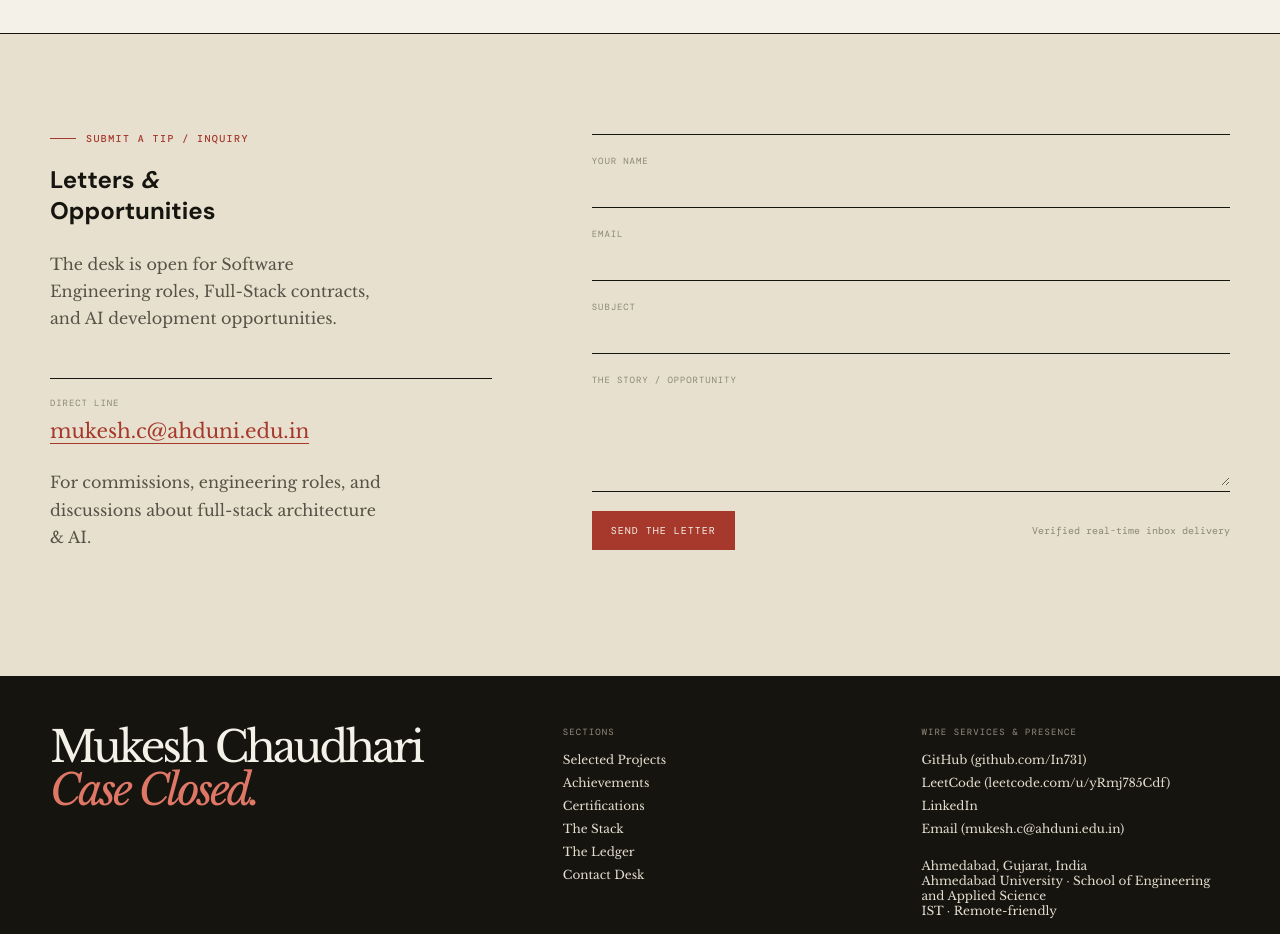
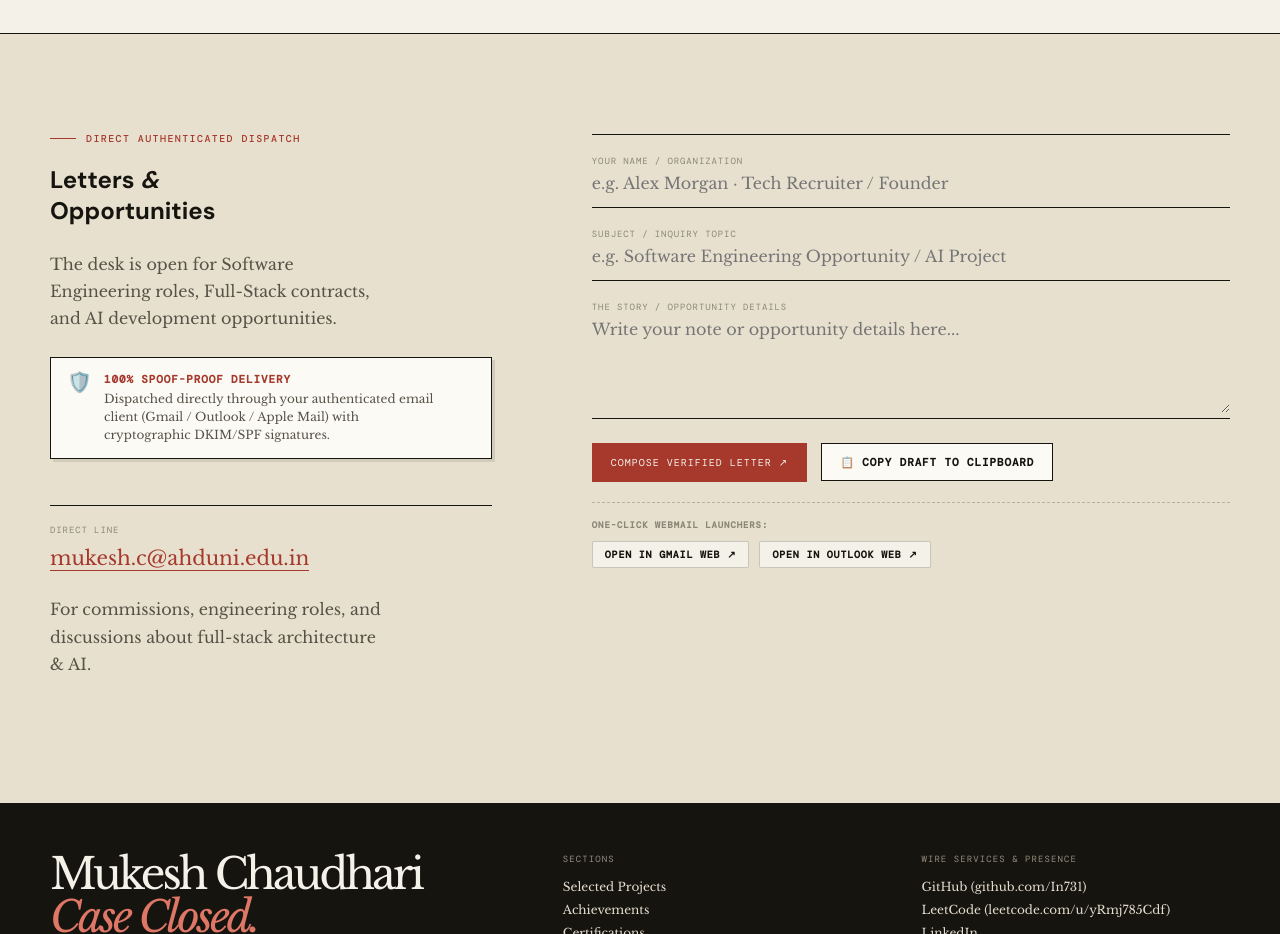
Before and after one commit to In731/Mukesh, a React (Vite) app: page / in a window 1280 px wide. Shown: the part 7620-8554 px from the top of the page. Built offline with nearby package versions, Linux system fonts and the light colour scheme.

Commit message:
feat:Direct Authenticated Mailto Dispatch

```diff
--- a/src/App.tsx
+++ b/src/App.tsx
@@ -488,48 +488,14 @@ function Ledger() {
   );
 }
 
-const DISPOSABLE_EMAIL_DOMAINS = new Set([
-  'mailinator.com', 'tempmail.com', '10minutemail.com', 'guerrillamail.com',
-  'trashmail.com', 'yopmail.com', 'sharklasers.com', 'getnada.com',
-  'dispostable.com', 'fakemailgenerator.com', 'burnermail.io', 'crazymailing.com',
-  'throwawaymail.com', 'temp-mail.org', '10mail.org', 'generator.email',
-  'inboxbear.com', 'mytemp.email', 'trashmail.net', 'dropmail.me',
-  'mohmal.com', 'emailondeck.com', 'fakeinbox.com', 'trashmail.de',
-  'tempmail.net', 'maildrop.cc', 'getairmail.com', 'binkmail.com',
-  'safetymail.info', 'spam4.me', 'tempmailaddress.com'
-]);
-
-function isValidEmailFormat(email: string): boolean {
-  const emailRegex = /^[a-zA-Z0-9._%+-]+@[a-zA-Z0-9.-]+\.[a-zA-Z]{2,}$/;
-  if (!emailRegex.test(email.trim())) return false;
-
-  const domain = email.split('@')[1]?.toLowerCase().trim();
-  if (!domain || !domain.includes('.')) return false;
-
-  // Reject single letter domain names like a@b.c or test@test
-  const parts = domain.split('.');
-  if (parts.some((p) => p.length < 2)) return false;
-
-  return true;
-}
-
-function isDisposableEmail(email: string): boolean {
-  const domain = email.split('@')[1]?.toLowerCase().trim();
-  if (!domain) return false;
-  return DISPOSABLE_EMAIL_DOMAINS.has(domain);
-}
-
 function Contact() {
   const { personal } = portfolioData;
-  const [status, setStatus] = useState<'idle' | 'submitting' | 'success' | 'error'>('idle');
-  const [emailError, setEmailError] = useState<string>('');
   const [formData, setFormData] = useState({
     name: '',
-    email: '',
     subject: '',
     story: '',
-    honeypot: '', // anti-bot field
   });
+  const [copied, setCopied] = useState(false);
 
   const handleChange = (e: React.ChangeEvent<HTMLInputElement | HTMLTextAreaElement>) => {
     const { name, value } = e.target;
@@ -537,78 +503,65 @@ function Contact() {
       ...prev,
       [name]: value,
     }));
-
-    if (name === 'email') {
-      if (!value) {
-        setEmailError('');
-      } else if (!isValidEmailFormat(value)) {
-        setEmailError('Please enter a complete and valid email address (e.g. name@domain.com).');
-      } else if (isDisposableEmail(value)) {
-        setEmailError('Disposable / temporary emails are not accepted. Please use your real work or personal email.');
-      } else {
-        setEmailError('');
-      }
-    }
   };
 
-  const submit = async (event: FormEvent<HTMLFormElement>) => {
-    event.preventDefault();
+  const getSubjectText = () => {
+    if (formData.subject.trim()) {
+      return formData.name.trim()
+        ? `[Opportunity] ${formData.subject.trim()} — ${formData.name.trim()}`
+        : `[Opportunity] ${formData.subject.trim()}`;
+    }
+    return formData.name.trim()
+      ? `[Opportunity Inquiry] from ${formData.name.trim()}`
+      : `[Software Development Inquiry] for Mukesh Chaudhari`;
+  };
 
-    // 1. Check anti-bot honeypot
-    if (formData.honeypot) {
-      // Silently pretend success for bots
-      setStatus('success');
-      return;
+  const getBodyText = () => {
+    const lines = [];
+    if (formData.name.trim()) lines.push(`From: ${formData.name.trim()}`);
+    if (formData.subject.trim()) lines.push(`Inquiry: ${formData.subject.trim()}`);
+    if (lines.length > 0) lines.push('');
+    if (formData.story.trim()) {
+      lines.push(formData.story.trim());
+    } else {
+      lines.push('Hi Mukesh,\n\nI reviewed your portfolio and would like to discuss an engineering opportunity with you.\n\nBest regards,');
     }
+    lines.push('\n---\nSent via verified direct dispatch to mukesh.c@ahduni.edu.in');
+    return lines.join('\n');
+  };
 
-    // 2. Validate email authenticity
-    if (!isValidEmailFormat(formData.email)) {
-      setEmailError('Please enter a complete, valid email format.');
-      return;
-    }
+  const mailtoUrl = `mailto:${personal.email}?subject=${encodeURIComponent(getSubjectText())}&body=${encodeURIComponent(getBodyText())}`;
+  const gmailUrl = `https://mail.google.com/mail/?view=cm&fs=1&to=${personal.email}&su=${encodeURIComponent(getSubjectText())}&body=${encodeURIComponent(getBodyText())}`;
+  const outlookUrl = `https://outlook.live.com/mail/0/deeplink/compose?to=${personal.email}&subject=${encodeURIComponent(getSubjectText())}&body=${encodeURIComponent(getBodyText())}`;
 
-    if (isDisposableEmail(formData.email)) {
-      setEmailError('Temporary/disposable emails are blocked. Please provide a real email address.');
-      return;
-    }
+  const copyToClipboard = () => {
+    const fullText = `To: ${personal.email}\nSubject: ${getSubjectText()}\n\n${getBodyText()}`;
+    navigator.clipboard.writeText(fullText);
+    setCopied(true);
+    setTimeout(() => setCopied(false), 2500);
+  };
 
-    setStatus('submitting');
-    setEmailError('');
-
-    try {
-      const response = await fetch(`https://formsubmit.co/ajax/${personal.email}`, {
-        method: 'POST',
-        headers: {
-          'Content-Type': 'application/json',
-          Accept: 'application/json',
-        },
-        body: JSON.stringify({
-          name: formData.name,
-          email: formData.email,
-          _subject: `[Portfolio Inquiry] ${formData.subject}`,
-          message: formData.story,
-          _template: 'table',
-        }),
-      });
-
-      if (response.ok) {
-        setStatus('success');
-        setFormData({ name: '', email: '', subject: '', story: '', honeypot: '' });
-      } else {
-        setStatus('error');
-      }
-    } catch {
-      setStatus('error');
-    }
+  const handleNativeSubmit = (e: FormEvent<HTMLFormElement>) => {
+    e.preventDefault();
+    window.location.href = mailtoUrl;
   };
 
   return (
     <section className="contact" id="contact">
       <div className="container contact-grid">
         <div className="contact-intro">
-          <div className="eyebrow">Submit a Tip / Inquiry</div>
+          <div className="eyebrow">Direct Authenticated Dispatch</div>
           <h2>Letters <em>&amp;</em><br />Opportunities</h2>
           <p>The desk is open for Software Engineering roles, Full-Stack contracts, and AI development opportunities.</p>
+
+          <div className="auth-dispatch-badge">
+            <div className="auth-badge-icon">🛡️</div>
+            <div>
+              <strong>100% Spoof-Proof Delivery</strong>
+              <p>Dispatched directly through your authenticated email client (Gmail / Outlook / Apple Mail) with cryptographic DKIM/SPF signatures.</p>
+            </div>
+          </div>
+
           <div className="direct-line">
             <label>Direct line</label>
             <a href={`mailto:${personal.email}`} data-testid="link-direct-email">
@@ -617,95 +570,80 @@ function Contact() {
             <p>For commissions, engineering roles, and discussions about full-stack architecture &amp; AI.</p>
           </div>
         </div>
-        <form className="contact-form" onSubmit={submit}>
-          {/* Hidden Honeypot for Spam Bots */}
-          <input
-            type="text"
-            name="honeypot"
-            value={formData.honeypot}
-            onChange={handleChange}
-            style={{ display: 'none' }}
-            tabIndex={-1}
-            autoComplete="off"
-          />
 
+        <form className="contact-form" onSubmit={handleNativeSubmit}>
           <div className="field">
-            <label htmlFor="name">Your name</label>
+            <label htmlFor="name">Your Name / Organization</label>
             <input
               id="name"
               name="name"
+              placeholder="e.g. Alex Morgan · Tech Recruiter / Founder"
               value={formData.name}
               onChange={handleChange}
-              required
-              disabled={status === 'submitting'}
               data-testid="input-name"
             />
           </div>
+
           <div className="field">
-            <label htmlFor="email">Email</label>
-            <input
-              id="email"
-              name="email"
-              type="email"
-              value={formData.email}
-              onChange={handleChange}
-              required
-              disabled={status === 'submitting'}
-              data-testid="input-email"
-            />
-            {emailError && <div className="email-warning-note">⚠️ {emailError}</div>}
-          </div>
-          <div className="field">
-            <label htmlFor="subject">Subject</label>
+            <label htmlFor="subject">Subject / Inquiry Topic</label>
             <input
               id="subject"
               name="subject"
+              placeholder="e.g. Software Engineering Opportunity / AI Project"
               value={formData.subject}
               onChange={handleChange}
-              required
-              disabled={status === 'submitting'}
               data-testid="input-subject"
             />
           </div>
+
           <div className="field">
-            <label htmlFor="story">The story / opportunity</label>
+            <label htmlFor="story">The Story / Opportunity Details</label>
             <textarea
               id="story"
               name="story"
               rows={4}
+              placeholder="Write your note or opportunity details here..."
               value={formData.story}
               onChange={handleChange}
-              required
-              disabled={status === 'submitting'}
               data-testid="input-story"
             />
           </div>
-          <div className="form-bottom">
-            <button
-              className="action primary"
-              type="submit"
-              disabled={status === 'submitting' || Boolean(emailError)}
-              data-testid="button-send-letter"
-            >
-              {status === 'submitting' && 'Dispatching letter...'}
-              {status === 'success' && '✓ Letter Dispatched'}
-              {status === 'error' && 'Retry Dispatch'}
-              {status === 'idle' && 'Send the letter'}
-            </button>
-            <span
-              className={
-                status === 'success'
-                  ? 'response-note submitted'
-                  : status === 'error'
-                  ? 'response-note error'
-                  : 'response-note'
-              }
-            >
-              {status === 'submitting' && 'Transmitting dispatch over secure wire...'}
-              {status === 'success' && 'Your dispatch is filed and routed to Mukesh’s inbox.'}
-              {status === 'error' && 'Failed to send. Please write directly to mukesh.c@ahduni.edu.in'}
-              {status === 'idle' && 'Verified real-time inbox delivery'}
-            </span>
+
+          <div className="dispatch-actions-box">
+            <div className="dispatch-primary-row">
+              <button className="action primary" type="submit" data-testid="button-send-letter">
+                Compose Verified Letter ↗
+              </button>
+              <button
+                type="button"
+                className="action secondary-copy-btn"
+                onClick={copyToClipboard}
+              >
+                {copied ? '✓ Letter Copied to Clipboard' : '📋 Copy Draft to Clipboard'}
+              </button>
+            </div>
+
+            <div className="webmail-launchers">
+              <span className="launchers-label">One-Click Webmail Launchers:</span>
+              <div className="launchers-links">
+                <a
+                  className="webmail-btn gmail-btn"
+                  href={gmailUrl}
+                  target="_blank"
+                  rel="noreferrer"
+                >
+                  Open in Gmail Web ↗
+                </a>
+                <a
+                  className="webmail-btn outlook-btn"
+                  href={outlookUrl}
+                  target="_blank"
+                  rel="noreferrer"
+                >
+                  Open in Outlook Web ↗
+                </a>
+              </div>
+            </div>
           </div>
         </form>
       </div>
--- a/src/index.css
+++ b/src/index.css
@@ -588,18 +588,94 @@ img { display: block; max-width: 100%; }
 .field label { position: absolute; top: 20px; left: 0; color: var(--ink-faint); font: 9px var(--mono); letter-spacing: .1em; text-transform: uppercase; pointer-events: none; }
 .field input, .field textarea { width: 100%; border: 0; outline: none; padding: 38px 0 14px; background: transparent; color: var(--ink); font: 16px var(--display); resize: vertical; }
 .field input:focus, .field textarea:focus { box-shadow: 0 1px 0 var(--accent); }
-.email-warning-note {
-  margin: -6px 0 10px;
-  font: 11px var(--mono);
-  color: #c93b2b;
-  background: rgba(201, 59, 43, 0.08);
-  padding: 6px 10px;
-  border-left: 2px solid #c93b2b;
+.auth-dispatch-badge {
+  display: flex;
+  align-items: flex-start;
+  gap: 12px;
+  background: var(--field);
+  border: 1px solid var(--ink);
+  padding: 14px 16px;
+  margin: 24px 0 32px;
+  box-shadow: 3px 3px 0 rgba(22, 20, 15, .1);
 }
-.form-bottom { display: flex; align-items: center; justify-content: space-between; gap: 20px; padding-top: 19px; }
-.response-note { color: var(--ink-faint); font: 10px var(--mono); }
-.response-note.submitted { color: #2e7d32; font-weight: 700; }
-.response-note.error { color: #d93829; font-weight: 600; }
+.auth-badge-icon { font-size: 20px; line-height: 1; }
+.auth-dispatch-badge strong {
+  display: block;
+  font: 700 11px var(--mono);
+  color: var(--accent);
+  text-transform: uppercase;
+  letter-spacing: .08em;
+  margin-bottom: 4px;
+}
+.auth-dispatch-badge p {
+  margin: 0 !important;
+  font: 12px/1.5 var(--display) !important;
+  color: #575247 !important;
+}
+
+.dispatch-actions-box {
+  padding-top: 24px;
+  display: flex;
+  flex-direction: column;
+  gap: 20px;
+}
+.dispatch-primary-row {
+  display: flex;
+  flex-wrap: wrap;
+  align-items: center;
+  gap: 14px;
+}
+.secondary-copy-btn {
+  border: 1px solid var(--ink);
+  background: var(--field);
+  color: var(--ink);
+  padding: 11px 18px;
+  font: 700 11px var(--mono);
+  text-transform: uppercase;
+  letter-spacing: .08em;
+  cursor: pointer;
+  transition: all .2s ease;
+}
+.secondary-copy-btn:hover {
+  background: var(--ink);
+  color: var(--paper);
+}
+
+.webmail-launchers {
+  border-top: 1px dashed var(--rule);
+  padding-top: 16px;
+}
+.launchers-label {
+  display: block;
+  font: 700 9px var(--mono);
+  text-transform: uppercase;
+  letter-spacing: .1em;
+  color: var(--ink-faint);
+  margin-bottom: 10px;
+}
+.launchers-links {
+  display: flex;
+  flex-wrap: wrap;
+  gap: 10px;
+}
+.webmail-btn {
+  display: inline-flex;
+  align-items: center;
+  font: 600 10px var(--mono);
+  text-transform: uppercase;
+  letter-spacing: .08em;
+  padding: 6px 12px;
+  border-radius: 2px;
+  border: 1px solid rgba(22, 20, 15, .2);
+  background: var(--paper);
+  color: var(--ink);
+  transition: all .2s ease;
+}
+.webmail-btn:hover {
+  border-color: var(--accent);
+  color: var(--accent);
+  transform: translateY(-1px);
+}
 .direct-line { margin-top: 46px; border-top: 1px solid var(--ink); padding-top: 18px; }
 .direct-line label { display: block; color: var(--ink-faint); font: 9px var(--mono); text-transform: uppercase; letter-spacing: .1em; }
 .direct-line a { display: inline-block; margin-top: 10px; border-bottom: 1px solid var(--accent); color: var(--accent); font: 20px var(--display); }
```
